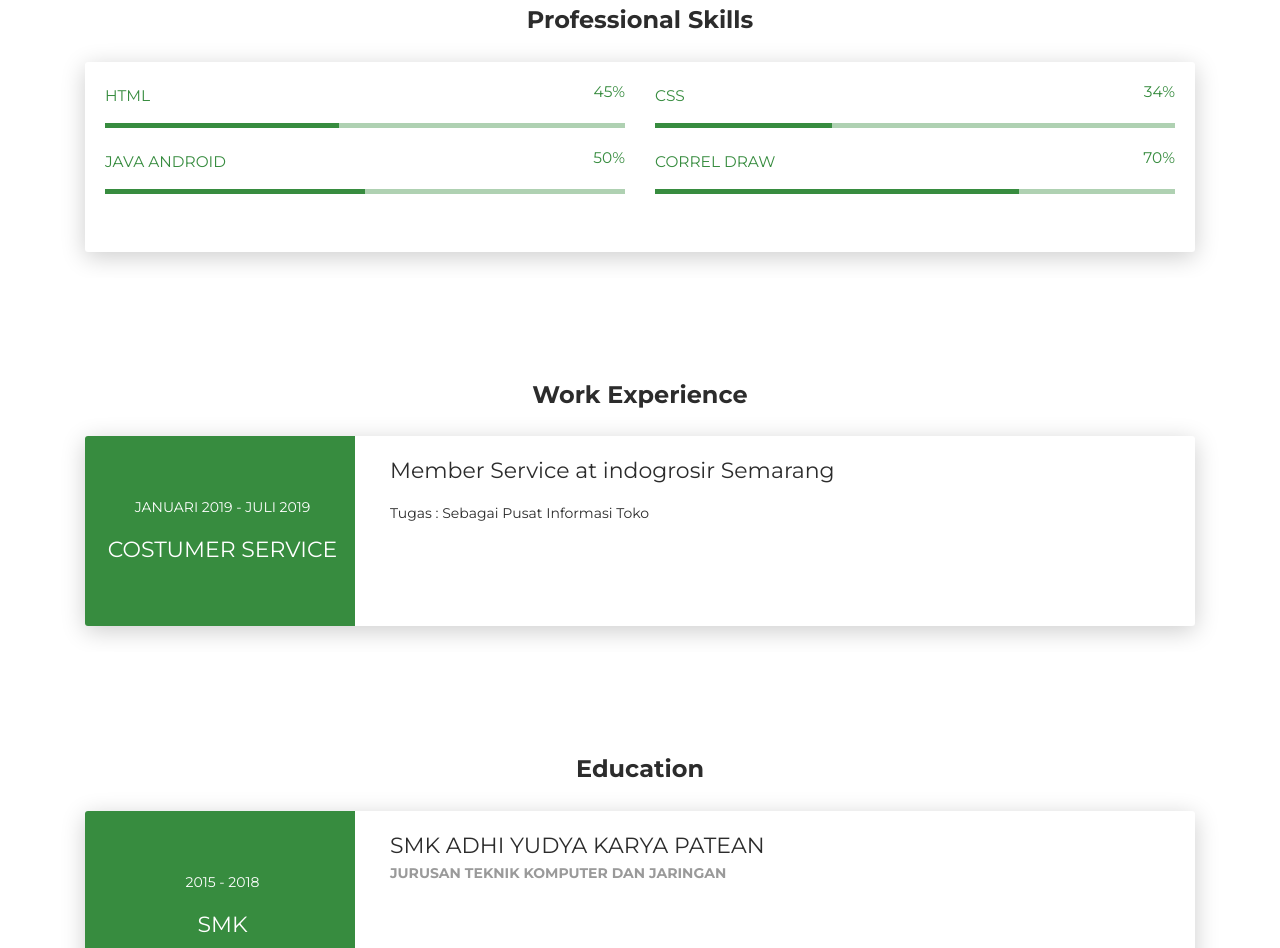
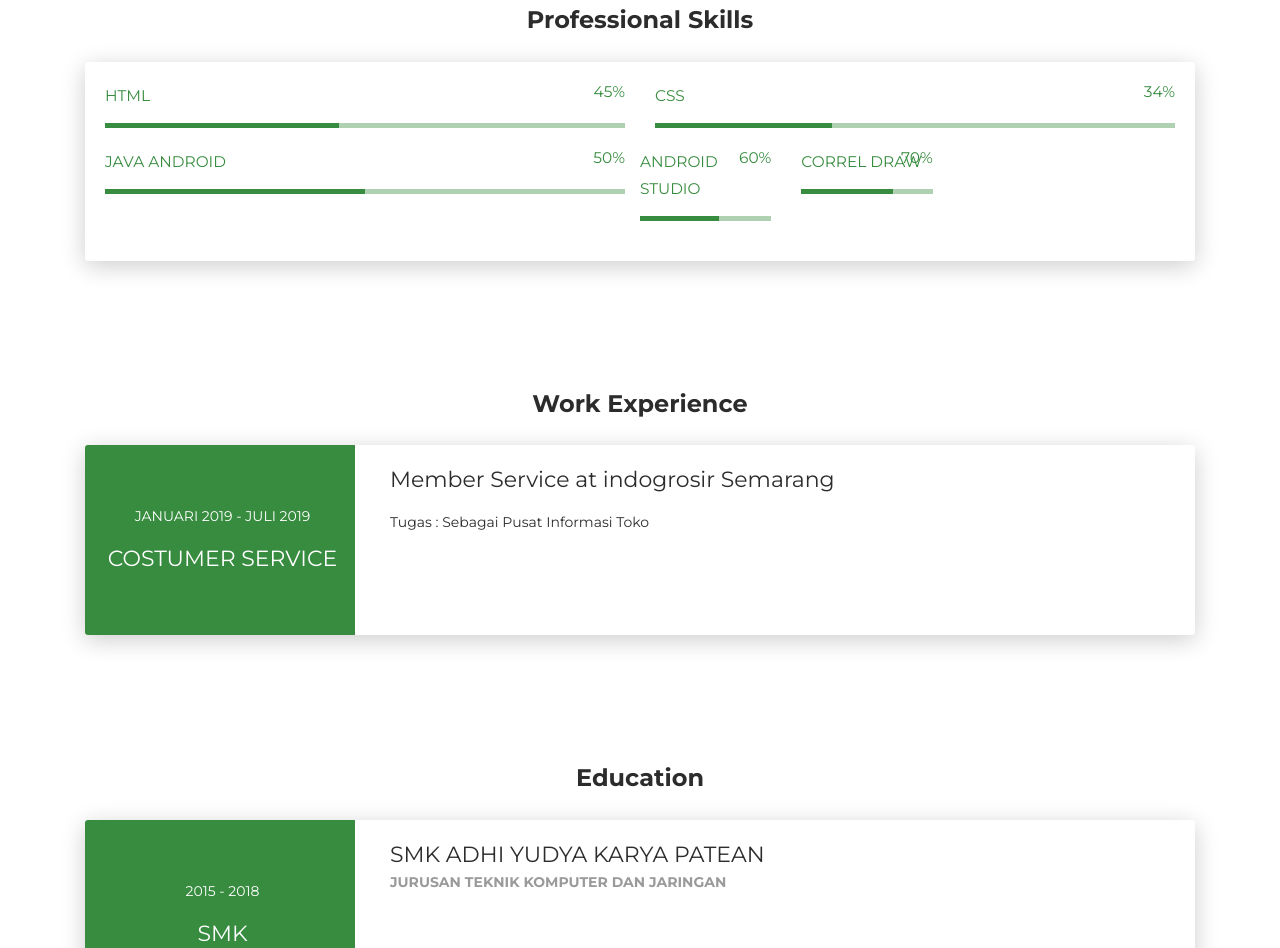
Before and after one commit to ardhan24/ardhan24.github.io, a plain HTML site: page index.html in a window 1280 px wide. Shown: the part 965-1913 px from the top of the page. Drawn offline with Linux system fonts and the light colour scheme.

Commit message:
Update index.html

```diff
--- a/index.html
+++ b/index.html
@@ -123,6 +123,15 @@
             </div>
           </div>
 
+          <div class="row">
+          <div class="col-md-6">
+            <div class="progress-container progress-primary"><span class="progress-badge">Android Studio</span>
+              <div class="progress">
+                <div class="progress-bar progress-bar-primary" data-aos="progress-full" data-aos-offset="10" data-aos-duration="2000" role="progressbar" aria-valuenow="60" aria-valuemin="0" aria-valuemax="100" style="width: 60%;"></div><span class="progress-value">60%</span>
+              </div>
+            </div>
+          </div>
+
 
           <div class="col-md-6">
             <div class="progress-container progress-primary"><span class="progress-badge">Correl Draw</span>
```
